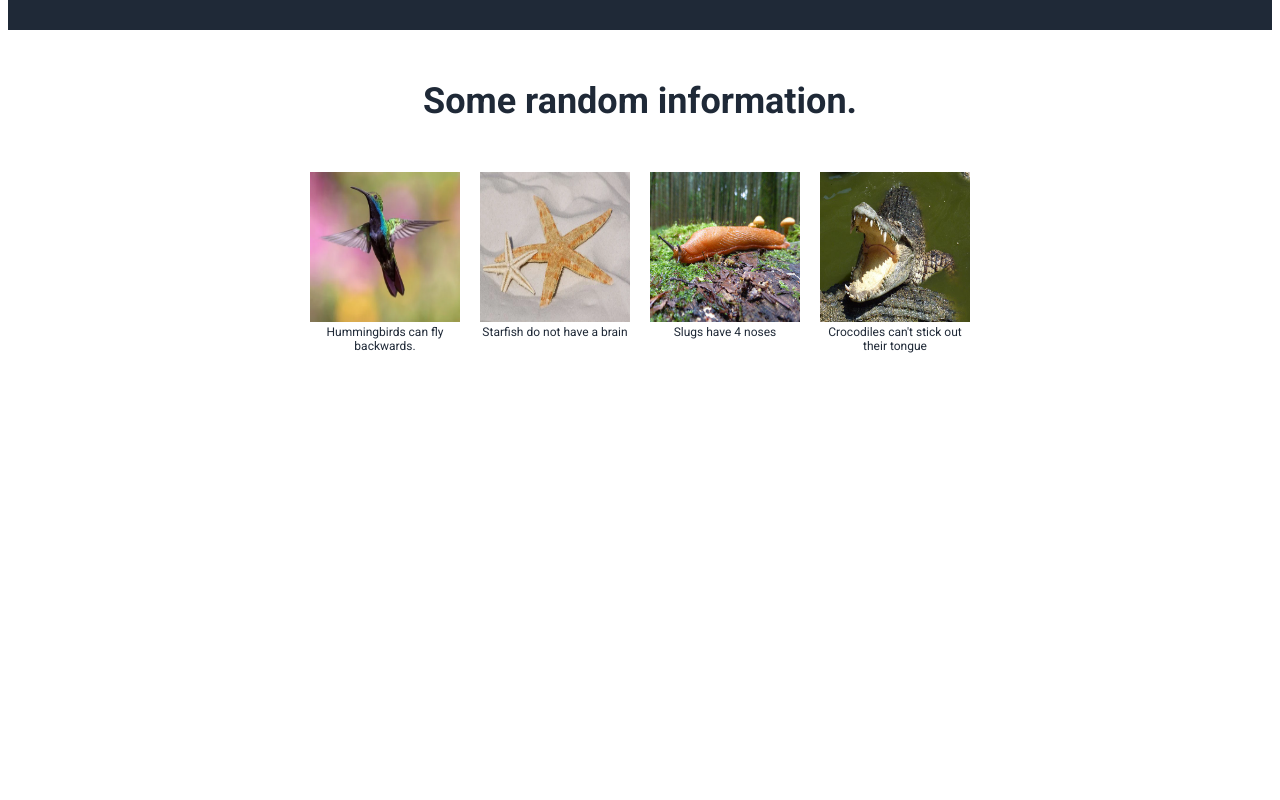
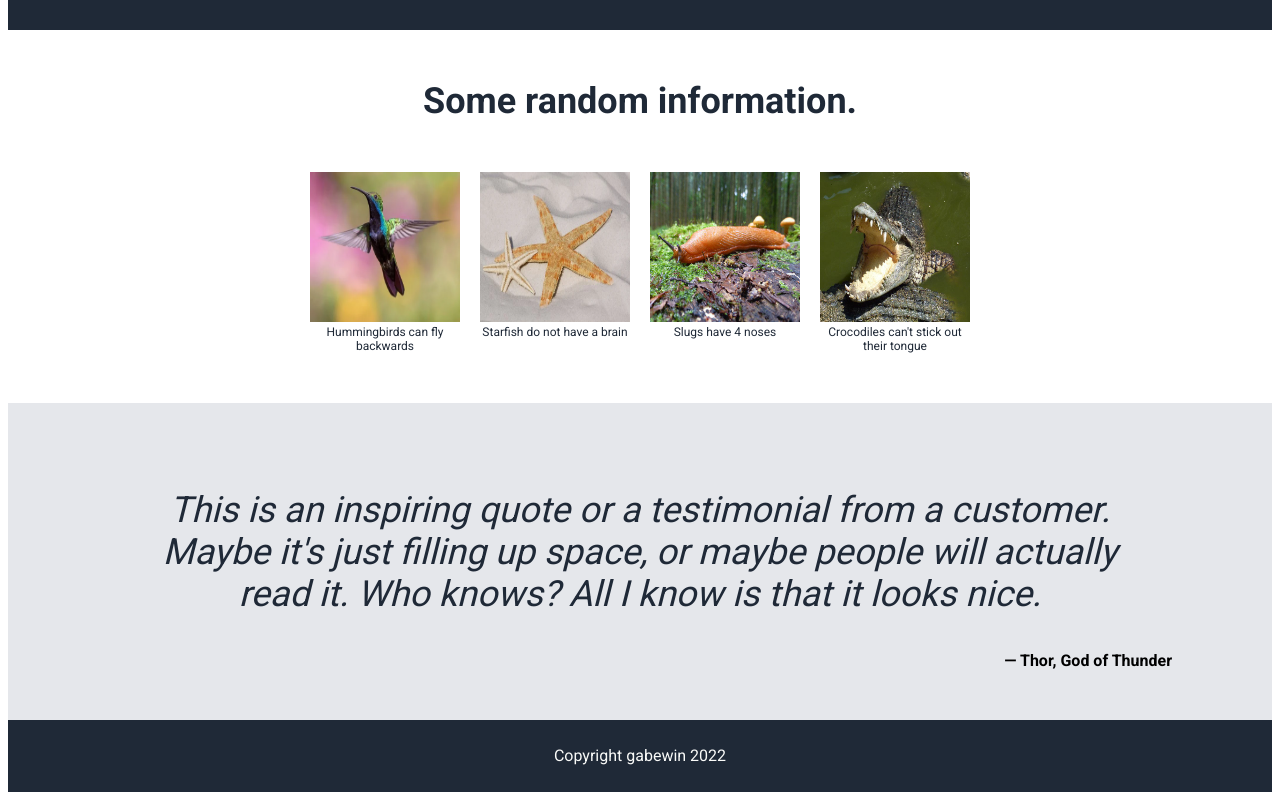
Before and after one commit to gabewin/odin-website-sample, a plain HTML site: page index.html in a window 1280 px wide. Shown: the part 470-1270 px from the top of the page. Before the commit the page ends 873 px from the top, so only its background shows below. Drawn offline with Linux system fonts and the light colour scheme.

Commit message:
quote and footer sections

```diff
--- a/index.html
+++ b/index.html
@@ -38,7 +38,7 @@
         <div class="card-section">
             <div class="card">
             <img src="./images/hummingbird.jpeg" alt="hummingbird">
-            <div class="text">Hummingbirds can fly backwards.</div>
+            <div class="text">Hummingbirds can fly backwards</div>
             </div>
             <div class="card">
             <img src="./images/starfish.jpeg" alt="starfish">
@@ -55,8 +55,17 @@
         </div>
       </div>
     </div>
-    <div class="quotes"></div>
-    <div class="footer"></div>
+    <div class="quotes">
+        <blockquote>
+        This is an inspiring quote or a testimonial from a customer. Maybe it's just filling up space, or maybe people will actually read it. Who knows? All I know is that it looks nice.
+        </blockquote>
+        <figcaption>
+            &mdash; Thor, God of Thunder
+        </figcaption>
+    </div>
+    <div class="footer">
+        Copyright gabewin 2022
+    </div>
 
 </body>
 </html>
--- a/styles.css
+++ b/styles.css
@@ -3,7 +3,7 @@ body{
     font-family: 'Roboto', sans-serif;
 
 }
-.header, .hero {
+.header, .hero, .footer {
     background-color: #1F2937;
 
 }
@@ -57,7 +57,7 @@ body{
 
 button {
     background-color: #3882F6;
-    color: white;
+    color: #F9FAF8;
     text-decoration: none;
     border: none;
     border-radius: 4px;
@@ -85,3 +85,28 @@ button {
     width: 150px;
     height: 150px;
 }
+
+.quotes {
+    text-align: center;
+    background-color: #E5E7EB;
+    padding: 50px 100px;
+}
+
+.quotes blockquote{
+    font-size: 36px;
+    font-weight: lighter;
+    font-style: italic;
+    color: #1F2937;
+}
+
+.quotes figcaption{
+    text-align: right;
+    font-weight: bold;
+}
+
+.footer {
+    line-height: 72px;
+    text-align: center;
+    height: 72px;
+    color: #F9FAF8;
+  }
```
